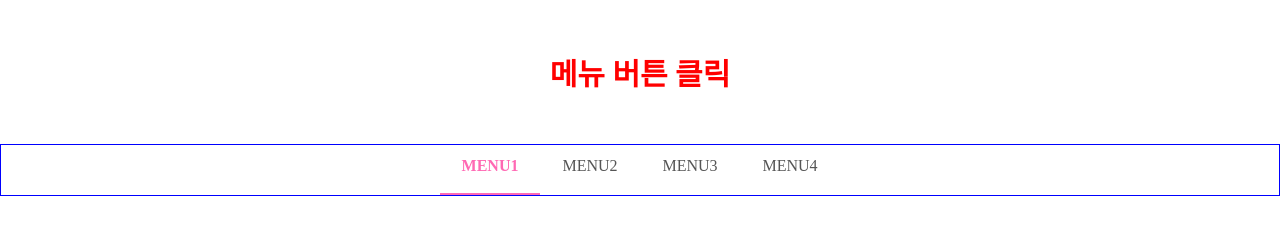
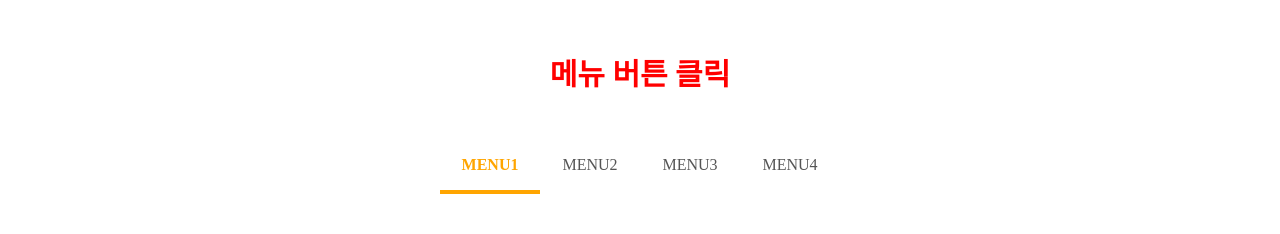
Before and after one commit to cookie0215/practice, a plain HTML site: page 1_menuBtn/index.html in a window 1280 px wide. Both pictures are taken after a click on the item "MENU1". Drawn offline with Linux system fonts and the light colour scheme.

Commit message:
activeation함수 분리

```diff
--- a/1_menuBtn/js/main.js
+++ b/1_menuBtn/js/main.js
@@ -4,8 +4,11 @@ const menu = gnb.querySelectorAll("li");
 menu.forEach((el, index) => {
     el.addEventListener('click',(e) => {
         e.preventDefault;
-        console.log("클릭");
+        activation(index);
+    });
+})
 
+function activation(index){
     // 클릭 안한 메뉴 버튼 비활성화
     for(let menuList of menu){
         menuList.style.borderBottom = "none";
@@ -14,8 +17,7 @@ menu.forEach((el, index) => {
     }
 
     // 클릭한 메뉴 버튼 활성화
-        el.style.borderBottom = "2px solid hotpink";
-        el.querySelector("a").style.color = "hotpink";
-        el.querySelector("a").style.fontWeight = "bold";
-    });
-})
+    menu[index].style.borderBottom = "4px solid orange";
+    menu[index].querySelector("a").style.color = "orange";
+    menu[index].querySelector("a").style.fontWeight = "bold";
+}
--- a/1_menuBtn/scss/style.scss
+++ b/1_menuBtn/scss/style.scss
@@ -17,7 +17,6 @@ h1 {
 }
 
 #gnb {
-    border: 1px solid blue;
     margin: 0 auto;
     display: flex;
     justify-content: center;
```
Also changed, not shown: 1_menuBtn/css/style.css, 1 other file. Lines whose indentation alone changed are shown as unchanged.
